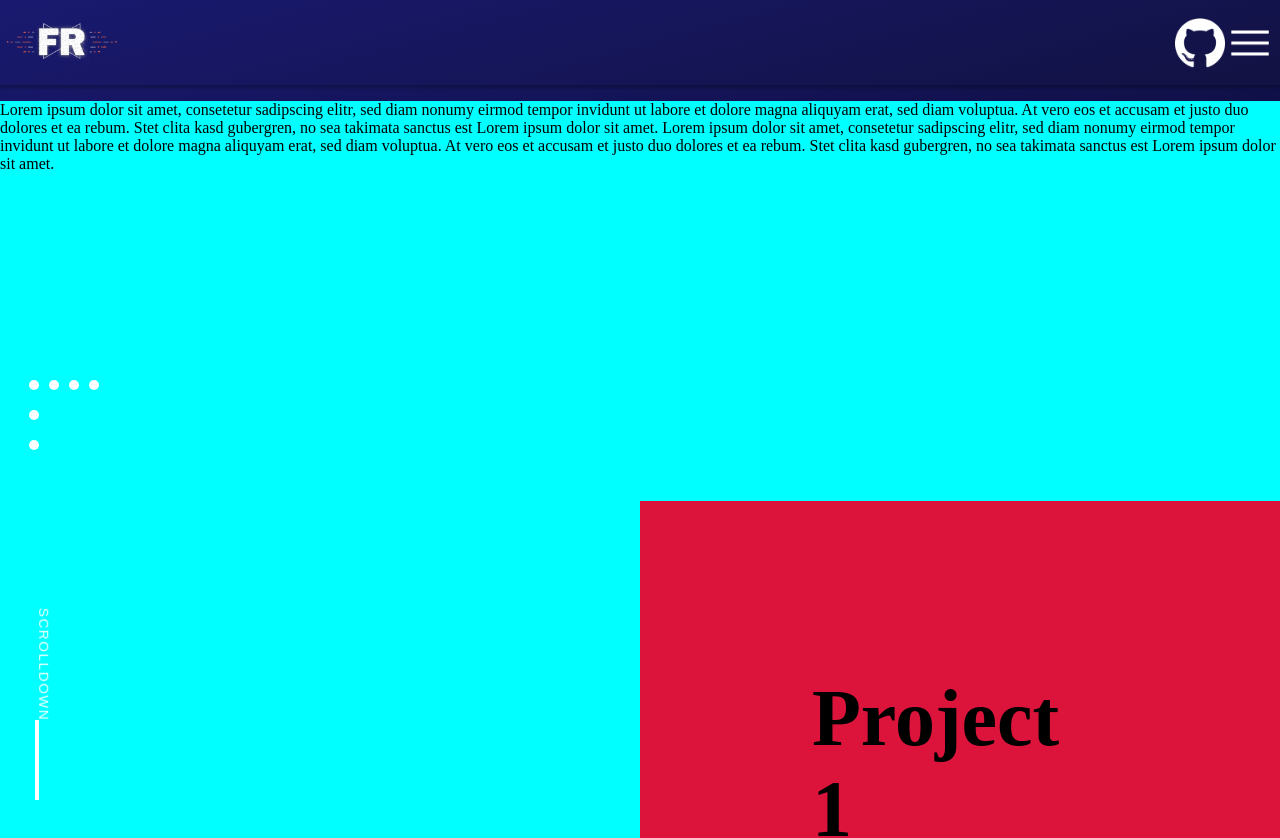
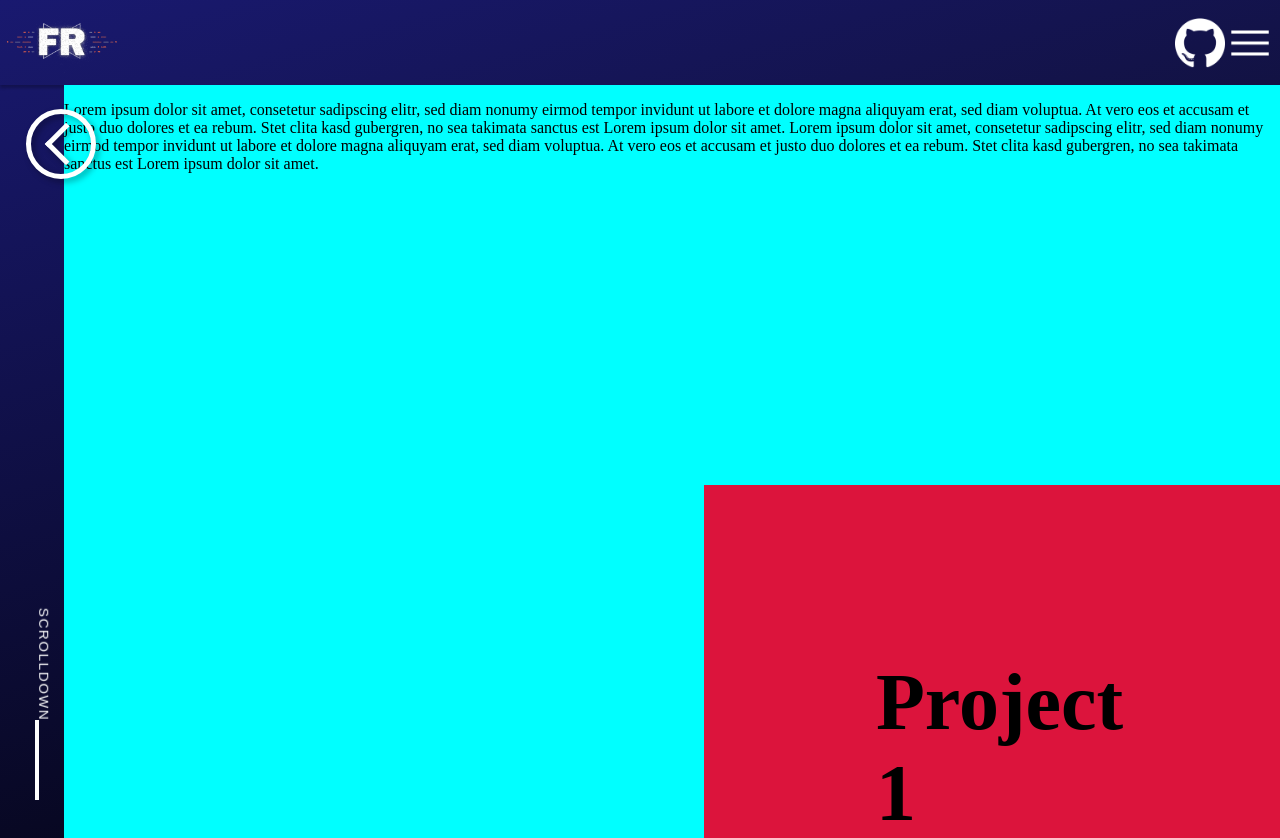
Before and after one commit to MalibusParty/portfolio_website, a Vue app: page /projectone/info in a window 1280 px wide. Shown: the top 838 px of the page. Built offline with nearby package versions, Linux system fonts and the light colour scheme.

Commit message:
added backbutton and bugfixes

```diff
--- a/src/App.vue
+++ b/src/App.vue
@@ -6,6 +6,7 @@ import router from "./router";
 import { usePage } from '@/services/usePage';
 import { computed } from "@vue/reactivity";
 import MenuBar from "./components/MenuBar.vue";
+import BackFromInfoButton from '@/components/BackFromInfoButton.vue';
 
 const { pageState, wheelListener, getCurrentPage } = usePage();
 
@@ -21,7 +22,10 @@ window.addEventListener('wheel', wheelListener);
             <div id="scroll-line"></div>
             <div id="scroll-text">SCROLLDOWN</div>
         </div>
-        <div id="page-indicator">
+        <div id="back-from-info-btn">
+            <BackFromInfoButton/>
+        </div>
+        <div id="page-indicator" v-if="pageState.scroll">
             <PageIndicator :page-count="3" :current-page="pageState.currentPage" />
         </div>
 
@@ -86,6 +90,12 @@ MenuBar {
 
     top: 45vh;
     left: 1.5vw;
+}
+
+#back-from-info-btn {
+    position: absolute;
+    margin-top: 3vh;
+    margin-left: 2vw;
 }
 
 /* Route Transitions */
--- /dev/null
+++ b/src/components/BackFromInfoButton.vue
@@ -0,0 +1,55 @@
+<template>
+    <div @click="linkBackFromInfo" id="back-from-info-arrow" v-if="!pageState.scroll">
+        <div id="arrow-head"></div>
+    </div>
+</template>
+
+
+<script setup lang="ts">
+import router from '@/router';
+import { usePage } from '@/services/usePage';
+
+const { pageState, scrollOff, getCurrentPage, getPageLink } = usePage();
+
+
+
+function linkBackFromInfo() {
+    scrollOff();
+    pageState.transitionBehaviour = 'clickTransOut';
+    router.push(getPageLink(getCurrentPage()));
+}
+
+
+</script>
+
+
+<style scoped>
+#back-from-info-arrow {
+    height: 70px;
+    width: 70px;
+    border: 5px solid white;
+    border-radius: 50%;
+    display: grid;
+    filter: drop-shadow(3px 3px 3px rgba(0, 0, 0, 0.35));
+}
+
+#arrow-head {
+    border-top: 5px solid white;
+    border-left: 5px solid white;
+    transform: rotate(-45deg);
+    height: 30px;
+    width: 30px;
+    place-self: center;
+    margin-left: 10px;
+}
+
+#back-from-info-arrow:hover {
+    border: 5px dotted #FF7A50;
+}
+
+#back-from-info-arrow:hover > #arrow-head {
+    border-top: 5px dotted #FF7A50;
+    border-left: 5px dotted #FF7A50;
+}
+
+</style>
--- a/src/components/PageIndicator.vue
+++ b/src/components/PageIndicator.vue
@@ -1,14 +1,12 @@
 <template>
     <div id="indicatorGrid">
         <div class="circleItem" v-for="page in pages" v-bind:key="page"></div>
-
     </div>
 </template>
 
 
 <script setup lang="ts">
-import { nextTick,  onMounted,  watchEffect } from 'vue';
-
+import { nextTick, watchEffect } from 'vue';
 
 const props = defineProps<{
     pageCount: number,
--- a/src/components/PicAndNumberContainer.vue
+++ b/src/components/PicAndNumberContainer.vue
@@ -1,9 +1,11 @@
 <template>
     <div class="pic-and-number-container">
         <div class="pic-container">
-            <div id="pic-item"></div>
+            <div id="pic-item">
+                <div id="number-item">{{ pageNumber }}</div>
+            </div>
         </div>
-        <div id="number-item">{{ pageNumber }}</div>
+
     </div>
 </template>
 
@@ -56,17 +58,15 @@ const pageNumber = getCurrentPage();
 }
 
 #number-item {
-    display: grid;
-    position: absolute;
+    position: relative;
+    top: calc(100% - 190px);
+    left: calc(100% - 230px);
     width: 15%;
     height: 50%;
     color: #FF7A50;
     font-size: 500pt;
-    bottom: 50px;
-    right: 20px;
     line-height: 0;
     font-family:Georgia, 'Times New Roman', Times, serif;
-    place-content: center;
     filter: drop-shadow(5px 5px 3px rgba(0, 0, 0, 0.35));
 }
 </style>
--- a/src/views/ProjectOneInfo.vue
+++ b/src/views/ProjectOneInfo.vue
@@ -1,7 +1,9 @@
 <template>
-    <div id="testInfo1">
-        <h1 @click="linkFromOne">Project 1</h1>
-        <p>Lorem ipsum dolor sit amet, consetetur sadipscing elitr, sed diam nonumy eirmod tempor invidunt ut labore et dolore magna aliquyam erat, sed diam voluptua. At vero eos et accusam et justo duo dolores et ea rebum. Stet clita kasd gubergren, no sea takimata sanctus est Lorem ipsum dolor sit amet. Lorem ipsum dolor sit amet, consetetur sadipscing elitr, sed diam nonumy eirmod tempor invidunt ut labore et dolore magna aliquyam erat, sed diam voluptua. At vero eos et accusam et justo duo dolores et ea rebum. Stet clita kasd gubergren, no sea takimata sanctus est Lorem ipsum dolor sit amet.</p>
+    <div>
+        <div id="testInfo1">
+            <h1 @click="linkFromOne">Project 1</h1>
+            <p>Lorem ipsum dolor sit amet, consetetur sadipscing elitr, sed diam nonumy eirmod tempor invidunt ut labore et dolore magna aliquyam erat, sed diam voluptua. At vero eos et accusam et justo duo dolores et ea rebum. Stet clita kasd gubergren, no sea takimata sanctus est Lorem ipsum dolor sit amet. Lorem ipsum dolor sit amet, consetetur sadipscing elitr, sed diam nonumy eirmod tempor invidunt ut labore et dolore magna aliquyam erat, sed diam voluptua. At vero eos et accusam et justo duo dolores et ea rebum. Stet clita kasd gubergren, no sea takimata sanctus est Lorem ipsum dolor sit amet.</p>
+        </div>
     </div>
 </template>
 
@@ -23,7 +25,9 @@ function linkFromOne() {
 #testInfo1 {
     background-color: aqua;
     height: 100vh;
-    width: 100vw;
+    width: 95vw;
+    display: flex;
+    margin-left: 5vw;
 }
 
 h1 {
@@ -37,4 +41,5 @@ h1 {
     font-size: 60pt;
     background-color: crimson;
 }
+
 </style>
```
